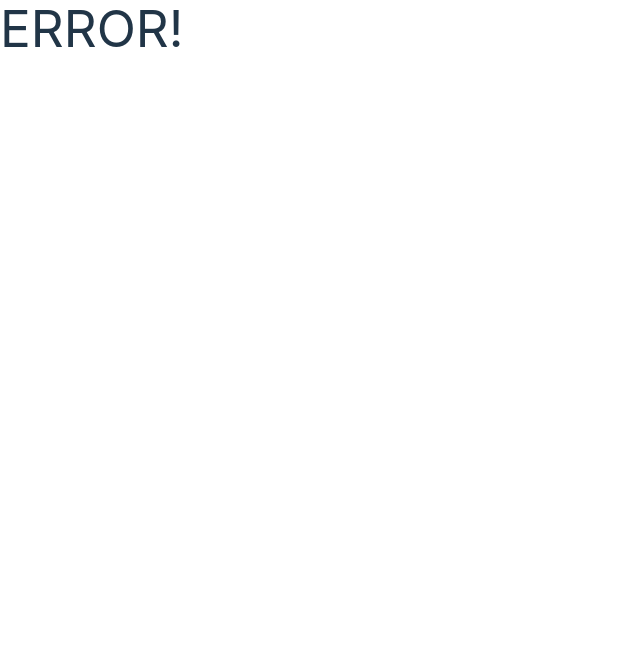
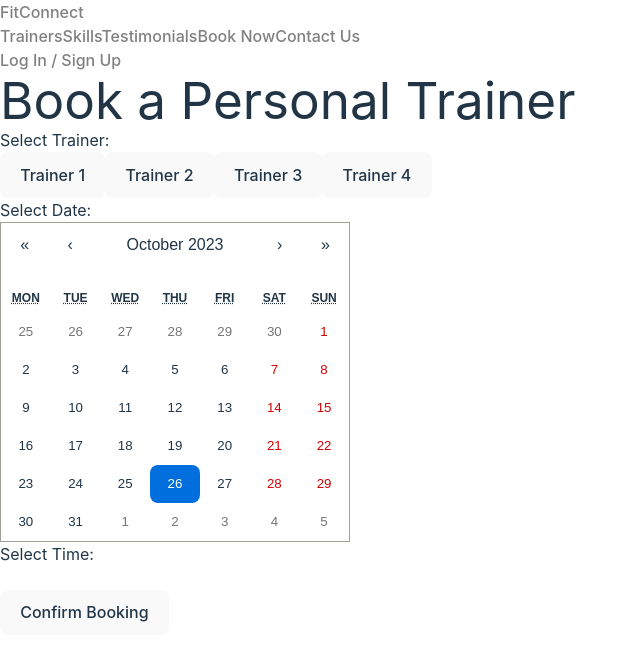
Before and after one commit to Bemonn/FitConnect, a React (Vite) app in the folder client/: page /booking in a window 1280 px wide. Before the commit this address had no page. Shown: the top 660 px of the page, without its empty margins (0-640 px from the left). Built offline with nearby package versions, Linux system fonts and the light colour scheme.

Commit message:
booking + footer

```diff
--- a/client/src/App.js
+++ b/client/src/App.js
@@ -4,7 +4,8 @@ import Navbar from "./components/Navbar";
 import Trainers from "./components/Trainers";
 import Skills from "./components/Skills";
 import Testimonials from "./components/Testimonials";
-import Login from "./components/Login";
+import Login from "./pages/Login";
+import Booking from "./pages/Booking";
 
 export default function App() {
   return (
@@ -16,6 +17,7 @@ export default function App() {
       <Testimonials />
       <Contact />
       <Login />
+      <Booking />
     </main>
   );
 }
--- a/client/src/components/About.jsx
+++ b/client/src/components/About.jsx
@@ -1,36 +1,31 @@
-
 export default function About() {
   return (
     <section id="about" className="bg-gray-900 text-white py-20">
       <div className="container mx-auto px-6 flex flex-col md:flex-row items-center">
         <div className="md:w-1/2 md:pr-16 mb-10 md:mb-0 text-center md:text-left">
           <h1 className="text-4xl md:text-5xl font-bold mb-6 tracking-wide">
-            Welcome to <span className="text-purple-500">FitConnect</span>! 🏋️‍♂️ 🤝
+            Welcome to <span className="text-purple-500">FitConnect</span>!
           </h1>
           <p className="mb-8 text-lg leading-relaxed">
             At FitConnect, we believe in the power of personalized fitness
-            journeys. We understand that finding the right personal trainer who
-            resonates with your fitness goals and aspirations is crucial. That's
-            why we've created a seamless platform that connects fitness
-            enthusiasts like you with experienced and certified personal
-            trainers.
+            journeys. Our platform is designed to make fitness accessible and
+            tailored to your unique needs.
             <br />
             <br />
-            Our platform is designed to make fitness accessible and tailored to
-            your unique needs. Whether you're a beginner looking to kick-start
-            your fitness journey, an athlete striving for peak performance, or
-            someone in between, we have a diverse team of dedicated personal
-            trainers ready to guide you.
+            Whether you're a beginner looking to kick-start your fitness
+            journey, an athlete striving for peak performance, or someone in
+            between, we have a diverse team of dedicated personal trainers ready
+            to guide you.
           </p>
           <div className="flex justify-center md:justify-start space-x-4">
             <a
-              href="/contact"
+              href="/booking"
               className="inline-block bg-purple-500 hover:bg-purple-600 text-white font-semibold py-3 px-8 rounded transition duration-300"
             >
-              Contact us
+              Make a booking
             </a>
             <a
-              href="/trainers"
+              href="#trainers"
               className="inline-block bg-gray-800 hover:bg-gray-700 text-white font-semibold py-3 px-8 rounded transition duration-300"
             >
               Explore Trainers
--- /dev/null
+++ b/client/src/components/Footer.jsx
@@ -0,0 +1,34 @@
+import { Link } from "react-router-dom";
+import { FaFacebook, FaTwitter, FaInstagram } from "react-icons/fa";
+import logo from "../assets/icon.png";
+
+const Footer = () => {
+  return (
+    <footer className="bg-gray-800 text-white py-8">
+      <div className="container mx-auto flex flex-col md:flex-row items-center justify-center">
+        <Link to="/" className="text-3xl font-bold mb-4 flex items-center">
+          <img src={logo} alt="FitConnect Logo" className="w-8 h-8 mr-2" />
+          FitConnect
+        </Link>
+        <div className="md:ml-auto flex items-center space-x-4">
+          <p className="text-gray-400">Phone: +123 456 789</p>
+          <p className="text-gray-400">Email: info@fitconnect.com</p>
+          <p className="text-gray-400">Address: 123 Fitness Street, Gymtown</p>
+          <div className="flex space-x-4">
+            <a href="#" className="text-white hover:text-blue-500">
+              <FaFacebook size={24} />
+            </a>
+            <a href="#" className="text-white hover:text-blue-400">
+              <FaTwitter size={24} />
+            </a>
+            <a href="#" className="text-white hover:text-pink-500">
+              <FaInstagram size={24} />
+            </a>
+          </div>
+        </div>
+      </div>
+    </footer>
+  );
+};
+
+export default Footer;
--- a/client/src/components/Navbar.jsx
+++ b/client/src/components/Navbar.jsx
@@ -20,6 +20,9 @@ export default function Navbar() {
           <a href="#testimonials" className="mr-5 hover:text-white">
             Testimonials
           </a>
+          <a href="/booking" className="mr-5 hover:text-white">
+            Book Now
+          </a>
           <a href="#contact" className="mr-5 hover:text-white">
             Contact Us
           </a>
--- a/client/src/components/Skills.jsx
+++ b/client/src/components/Skills.jsx
@@ -1,4 +1,3 @@
-
 import { skills } from "../data";
 
 export default function Skills() {
--- a/client/src/components/Testimonials.jsx
+++ b/client/src/components/Testimonials.jsx
@@ -1,11 +1,9 @@
-// import { TerminalIcon, UsersIcon } from "@heroicons/react/solid";
 import { testimonials } from "../data";
 
 export default function Testimonials() {
   return (
     <section id="testimonials">
       <div className="container px-5 py-10 mx-auto text-center">
-        {/* <UsersIcon className="w-10 inline-block mb-4" /> */}
         <h1 className="sm:text-4xl text-3xl font-medium title-font text-white mb-12">
           Client Testimonials
         </h1>
@@ -13,7 +11,6 @@ export default function Testimonials() {
           {testimonials.map((testimonial) => (
             <div className="p-4 md:w-1/2 w-full" key={testimonial.id}>
               <div className="h-full bg-gray-800 bg-opacity-40 p-8 rounded">
-                {/* <TerminalIcon className="block w-8 text-gray-500 mb-4" /> */}
                 <p className="leading-relaxed mb-6">{testimonial.quote}</p>
                 <div className="inline-flex items-center">
                   <img
--- a/client/src/components/Trainers.jsx
+++ b/client/src/components/Trainers.jsx
@@ -2,7 +2,10 @@ import { trainers } from "../data";
 
 export default function Trainers() {
   return (
-    <section id="trainers" className="bg-gray-900 text-white py-20 flex flex-col justify-center items-center">
+    <section
+      id="trainers"
+      className="bg-gray-900 text-white py-20 flex flex-col justify-center items-center"
+    >
       <div className="container mx-auto px-6">
         <h1 className="text-4xl md:text-5xl font-bold mb-6 tracking-wide text-center">
           Meet Our Trainers
--- a/client/src/data.js
+++ b/client/src/data.js
@@ -5,6 +5,7 @@ import trainerImage4 from './assets/trainer-4.jpeg';
 
 export const trainers = [
   {
+    id: 1,
     title: "Trainer 1",
     subtitle: "Weightlifting & Powerlifting",
     description:
@@ -13,6 +14,7 @@ export const trainers = [
     link: "#",
   },
   {
+    id: 2,
     title: "Trainer 2",
     subtitle: "Nutrition & Fat Loss",
     description:
@@ -21,6 +23,7 @@ export const trainers = [
     link: "#",
   },
   {
+    id: 3,
     title: "Trainer 3",
     subtitle: "Strength & Conditioning",
     description:
@@ -29,6 +32,7 @@ export const trainers = [
     link: "#",
   },
   {
+    id: 4,
     title: "Trainer 4",
     subtitle: "Physio & Rehabilitation",
     description:
--- a/client/src/main.jsx
+++ b/client/src/main.jsx
@@ -40,20 +40,22 @@
 //  <RouterProvider router = {router}/>
 // )
 
-import ReactDOM from 'react-dom/client';
-import App from './App.jsx';
-import './index.css';
-import { createBrowserRouter, RouterProvider } from 'react-router-dom';
-import About from './components/About.jsx';
-import Trainers from './components/Trainers.jsx';
-import Skills from './components/Skills.jsx';
-import Testimonials from './components/Testimonials.jsx';
-import Contact from './components/Contact.jsx';
-import Login from './components/Login.jsx';
+import ReactDOM from "react-dom/client";
+import App from "./App.jsx";
+import "./index.css";
+import { createBrowserRouter, RouterProvider } from "react-router-dom";
+import About from "./components/About.jsx";
+import Trainers from "./components/Trainers.jsx";
+import Skills from "./components/Skills.jsx";
+import Testimonials from "./components/Testimonials.jsx";
+import Contact from "./components/Contact.jsx";
+import Login from "./pages/Login.jsx";
+import Footer from "./components/Footer.jsx";
+import Booking from "./pages/Booking.jsx";
 
 const router = createBrowserRouter([
   {
-    path: '/',
+    path: "/",
     element: <App />,
     errorElement: <h1>ERROR!</h1>,
     children: [
@@ -66,17 +68,22 @@ const router = createBrowserRouter([
             <Skills />
             <Testimonials />
             <Contact />
+            <Footer />
           </>
         ),
       },
       {
-              path: "/login",
-              element: <Login/>,
-            },
+        path: "/login",
+        element: <Login />,
+      },
+      {
+        path: "/booking",
+        element: <Booking />,
+      },
     ],
   },
 ]);
 
-ReactDOM.createRoot(document.getElementById('root')).render(
+ReactDOM.createRoot(document.getElementById("root")).render(
   <RouterProvider router={router} />
 );
--- /dev/null
+++ b/client/src/pages/Booking.jsx
@@ -0,0 +1,95 @@
+import { useState } from "react";
+import Calendar from "react-calendar";
+import DatePicker from "react-datepicker";
+import "react-datepicker/dist/react-datepicker.css";
+import "react-calendar/dist/Calendar.css";
+
+const trainers = [
+  { id: 1, name: "Trainer 1" },
+  { id: 2, name: "Trainer 2" },
+  { id: 3, name: "Trainer 3" },
+  { id: 4, name: "Trainer 4" },
+];
+
+const BookingPage = () => {
+  const [selectedTrainer, setSelectedTrainer] = useState(null);
+  const [selectedDate, setSelectedDate] = useState(new Date());
+  const [selectedTime, setSelectedTime] = useState(null);
+
+  const handleTrainerSelect = (trainerId) => {
+    setSelectedTrainer(trainerId);
+  };
+
+  const handleDateSelect = (date) => {
+    setSelectedDate(date);
+  };
+
+  const handleTimeSelect = (time) => {
+    setSelectedTime(time);
+  };
+
+  const handleConfirmBooking = () => {
+    // Handle the booking confirmation logic
+    console.log(
+      "Booking confirmed:",
+      selectedTrainer,
+      selectedDate,
+      selectedTime
+    );
+  };
+
+  return (
+    <div className="container mx-auto p-8">
+      <h1 className="text-3xl font-bold mb-4">Book a Personal Trainer</h1>
+
+      <div className="flex mb-4">
+        <h2 className="mr-4">Select Trainer:</h2>
+        <div className="flex space-x-4">
+          {trainers.map((trainer) => (
+            <button
+              key={trainer.id}
+              className={`border px-4 py-2 rounded ${
+                selectedTrainer === trainer.id
+                  ? "bg-blue-500 text-white"
+                  : "hover:bg-gray-200"
+              }`}
+              onClick={() => handleTrainerSelect(trainer.id)}
+            >
+              {trainer.name}
+            </button>
+          ))}
+        </div>
+      </div>
+
+      <div className="mb-4">
+        <h2 className="mb-2">Select Date:</h2>
+        <Calendar onChange={handleDateSelect} value={selectedDate} />
+      </div>
+
+      <div className="mb-4">
+        <h2 className="mb-2">Select Time:</h2>
+        <div className="relative">
+          <DatePicker
+            selected={selectedTime}
+            onChange={(time) => handleTimeSelect(time)}
+            showTimeSelect
+            showTimeSelectOnly
+            timeIntervals={30}
+            dateFormat="h:mm aa"
+            timeCaption="Time"
+            className="border border-gray-300 rounded px-4 py-2 w-64"
+          />
+        </div>
+      </div>
+
+      <button
+        className="bg-green-500 hover:bg-green-700 text-white font-bold py-2 px-4 rounded"
+        onClick={handleConfirmBooking}
+      >
+        Confirm Booking
+      </button>
+    </div>
+  );
+};
+
+export default BookingPage;
--- a/package.json
+++ b/package.json
@@ -16,7 +16,10 @@
     "mongodb": "^6.1.0",
     "mongoose": "^7.0.2",
     "react": "^18.2.0",
+    "react-calendar": "^4.6.1",
+    "react-datepicker": "^4.21.0",
     "react-dom": "^18.2.0",
+    "react-icons": "^4.11.0",
     "react-router": "^6.17.0",
     "react-router-dom": "^6.17.0",
     "tailwindcss": "^3.3.3"
```
Also changed, not shown: client/src/pages/Login.jsx (line endings or trailing spaces), 1 other file (tests, documents, lock files or other folders).
